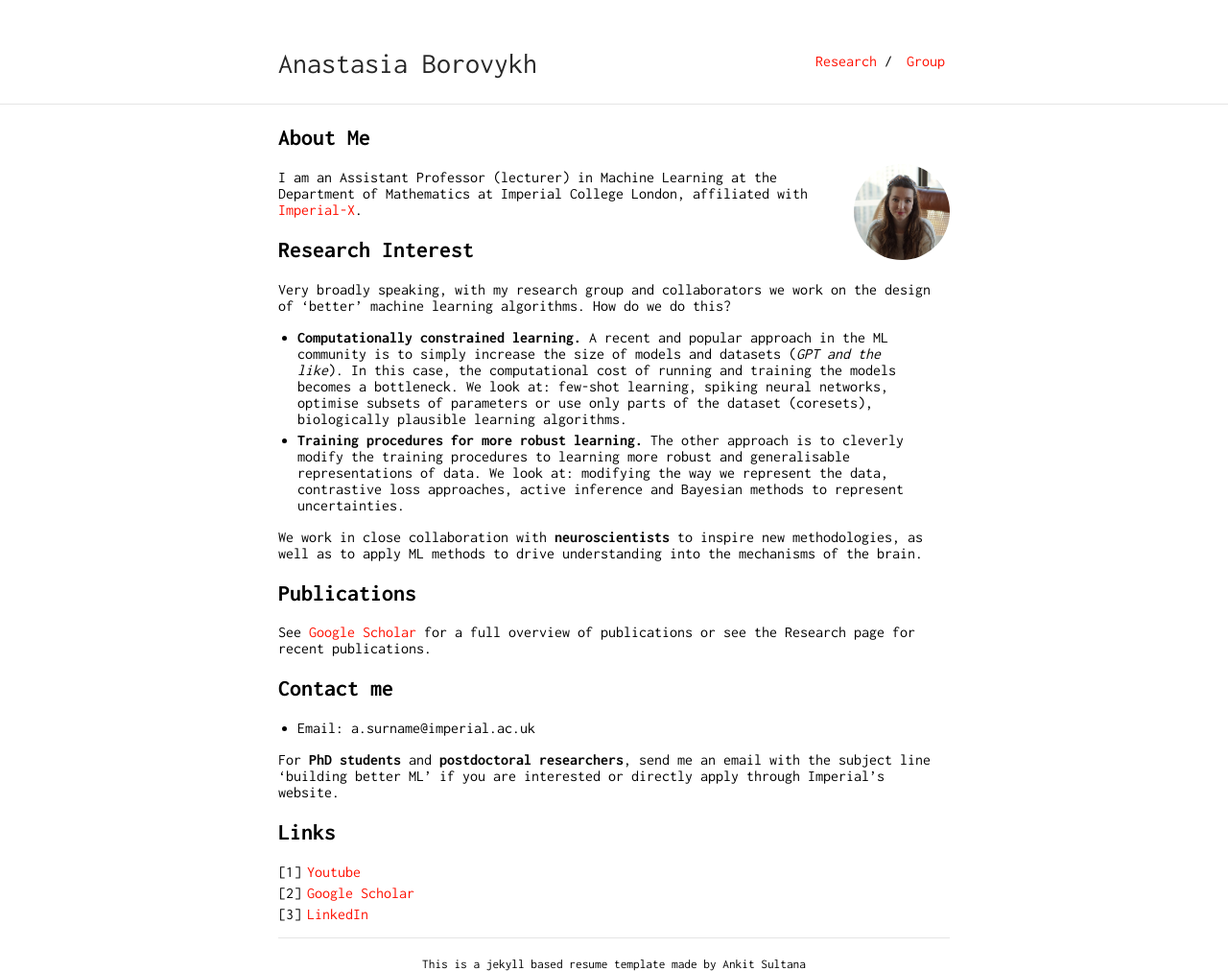
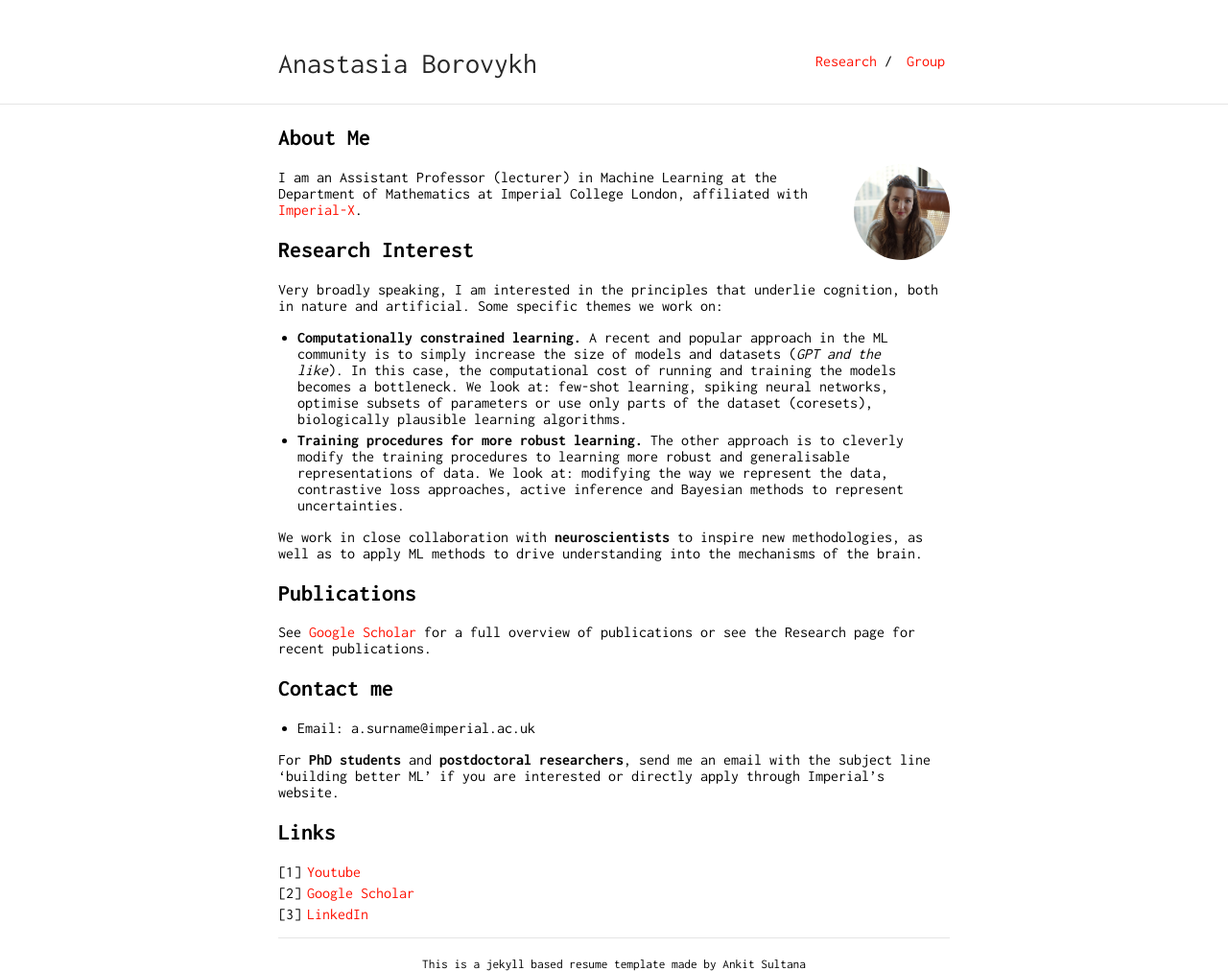
Before and after one commit to abrvkh/abrvkh.github.io, a Jekyll site: the page built from index.md, in a window 1280 px wide. Shown: the whole page at 96% size. Built offline with Jekyll 4.4.1, drawn with Linux system fonts in a browser that asks for light colours; our own code applies the rules of GitHub Pages for plain Markdown files.

Commit message:
Update index.md

```diff
--- a/index.md
+++ b/index.md
@@ -10,7 +10,7 @@ I am an Assistant Professor (lecturer) in Machine Learning at the Department of
 
 ## Research Interest
 
-Very broadly speaking, with my research group and collaborators we work on the design of 'better' machine learning algorithms. How do we do this?
+Very broadly speaking, I am interested in the principles that underlie cognition, both in nature and artificial. Some specific themes we work on:
 
 * **Computationally constrained learning.** A recent and popular approach in the ML community is to simply increase the size of models and datasets (*GPT and the like*). In this case, the computational cost of running and training the models becomes a bottleneck. We look at: few-shot learning, spiking neural networks, optimise subsets of parameters or use only parts of the dataset (coresets), biologically plausible learning algorithms.
 * **Training procedures for more robust learning.** The other approach is to cleverly modify the training procedures to learning more robust and generalisable representations of data. We look at: modifying the way we represent the data, contrastive loss approaches, active inference and Bayesian methods to represent uncertainties.
```
